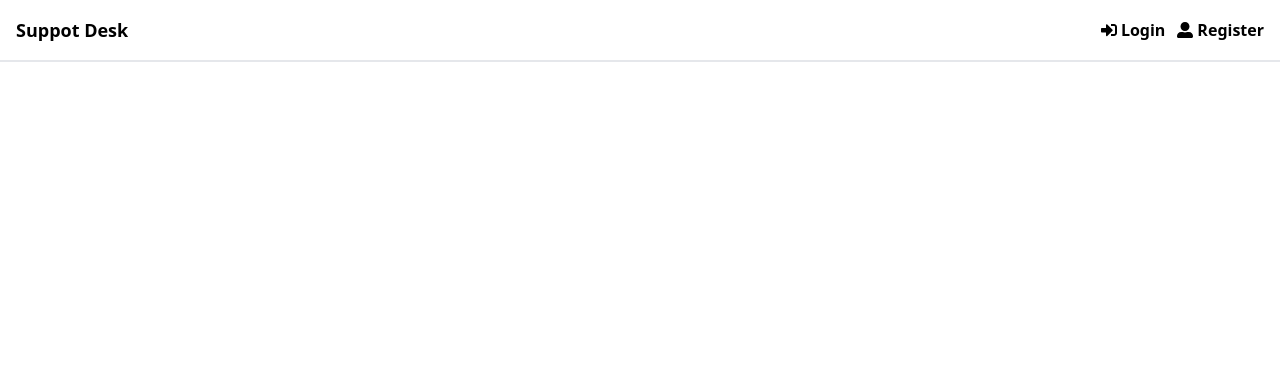
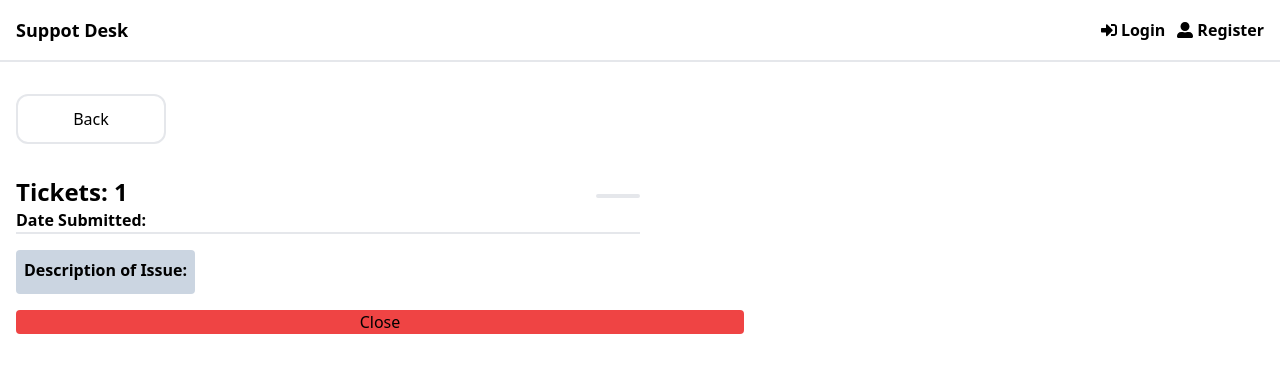
Before and after one commit to RoboGhost582/MERN-TicketSystem, a React (Create React App) app in the folder client/: page /tickets/1 in a window 1280 px wide. Shown: the top 372 px of the page. Built offline with nearby package versions, Linux system fonts and the light colour scheme; no server answers.

Commit message:
Added Single Ticket Func with a close button

```diff
--- a/client/src/App.js
+++ b/client/src/App.js
@@ -5,6 +5,7 @@ import HomePage from "./Pages/HomePage";
 import { Routes, Route } from 'react-router-dom'
 import NewTicket from "./Pages/NewTicket";
 import Ticket from "./Pages/Ticket";
+import SingleTicket from "./Pages/SingleTicket";
 
 
 function App() {
@@ -17,6 +18,7 @@ function App() {
         <Route path="/login" element={<Login />}/>
         <Route path="/newticket" element={<NewTicket />}/>
         <Route path="/tickets" element={<Ticket />}/>
+        <Route path="/tickets/:id" element={<SingleTicket />}/>
 
       </Routes>
     </div>
--- a/client/src/Components/TableItems.jsx
+++ b/client/src/Components/TableItems.jsx
@@ -1,22 +1,28 @@
 import React from 'react'
+import {useParams} from 'react-router-dom'
+import { Link } from 'react-router-dom'
 
 
-function TableItems() {
+function TableItems({item}) {
+    const {id} = useParams()
 
     return (
-        <tbody className='border-b-2 border-gray-400'>
+        <tbody className='border-b-2 border-gray-400' key={item._id}>
             <tr class="bg-gray-200 border-b dark:bg-gray-800 dark:border-gray-700">
                 <th scope="row" class="py-4 px-6 font-medium text-gray-900 whitespace-nowrap dark:text-white">
-                    1/14/2022, 1:45:09 PM
+                    {item.createdAt.slice(0,10)}
                 </th>
                 <td class="text-black py-4 px-6">
-                    Macbook Pro
+                    {item.product}
                 </td>
                 <td class="py-4 px-6">
-                    <p className='border-2 bg-green-500 px-5 rounded-full text-white text-center' >new</p>
+                    <p className='border-2 bg-green-500 px-5 rounded-full text-white text-center' >{item.status}</p>
                 </td>
                 <td class="py-4 px-6">
-                    <button className='border-2 bg-white text-black px-10 rounded-lg'>View</button>
+                    <Link to={`/tickets/${item._id}`}>
+                        <button className='border-2 bg-white text-black px-10 rounded-lg'>View</button>
+                    </Link>
+
                 </td>
             </tr>
         </tbody>
--- a/client/src/Context/UserContext.jsx
+++ b/client/src/Context/UserContext.jsx
@@ -4,6 +4,8 @@ export const UserContext = createContext(null);
 
 export const UserContextProvider = ({ children }) => {
   const [currentUser, setCurrentUser] = useState({});
+  const [tickets, setTickets] = useState([]);
+  const [singleTicket, setSingleTicket] = useState({});
   const [userStatus, setUserStatus] = useState(false);
 
   useEffect(() => {
@@ -19,7 +21,7 @@ export const UserContextProvider = ({ children }) => {
 
 
   return (
-    <UserContext.Provider value={{ currentUser, setCurrentUser, userStatus }}>
+    <UserContext.Provider value={{ currentUser, setCurrentUser, userStatus, tickets, setTickets, singleTicket, setSingleTicket}}>
       {children}
     </UserContext.Provider>
   );
--- /dev/null
+++ b/client/src/Pages/SingleTicket.jsx
@@ -0,0 +1,87 @@
+import React from "react";
+import { useParams } from "react-router-dom";
+import axios from "axios";
+import UserContext from "../Context/UserContext";
+import { useContext } from "react";
+import { useEffect } from "react";
+import TableItems from "../Components/TableItems";
+
+function SingleTicket() {
+  const { singleTicket, setSingleTicket, currentUser } =
+    useContext(UserContext);
+
+  useEffect(() => {
+    const fetchData = async () => {
+      const res = await axios.post(`/api/tickets/${id}`, {
+        user: currentUser._id,
+      });
+      if (res) {
+        console.log(res.data);
+        setSingleTicket(res.data);
+      }
+    };
+    fetchData();
+  }, []);
+
+  let { id } = useParams();
+
+  const onClickClose = async () => {
+    return await axios.put(`/api/tickets/${id}/update`, { status: "closed" });
+  };
+
+  const onClickOpen = async () => {
+    return await axios.put(`/api/tickets/${id}/update`, { status: "open" });
+  };
+
+  const closed = singleTicket.status;
+
+  return (
+    <div className="flex flex-col items-start justify-start p-4">
+      <button className=" border-2 w-[150px] h-[50px] rounded-xl text-center my-4">
+        Back
+      </button>
+      <div className="flex justify-between items-center sm:gap-10 md:gap-20 lg:gap-32 border-b-2 w-[50%]">
+        <div className="flex flex-col">
+          <h1 className="mt-4 font-bold text-2xl">Tickets: {id}</h1>
+          <p className="my24 font-bold text-md">
+            Date Submitted: {singleTicket.createdAt}
+          </p>
+        </div>
+        <div>
+          {closed === "closed" ? (
+            <p className="border-2 bg-red-500 px-5 rounded-full text-white text-center">
+              {" "}
+              {singleTicket.status}{" "}
+            </p>
+          ) : (
+            <p className="border-2 bg-green-500 px-5 rounded-full text-white text-center">
+              {" "}
+              {singleTicket.status}{" "}
+            </p>
+          )}
+        </div>
+      </div>
+      <div className="bg-slate-300 w-auto mt-4 rounded p-2 ">
+        <p className="font-bold text-md mb-1">Description of Issue: </p>
+        <p className> {singleTicket.desc} </p>
+      </div>
+      {closed === "closed" ? (
+        <button
+          onClick={onClickClose}
+          className="mt-4 bg-green-500 w-7/12 rounded"
+        >
+          Open
+        </button>
+      ) : (
+        <button
+          onClick={onClickOpen}
+          className="mt-4 bg-red-500 w-7/12 rounded"
+        >
+          Close
+        </button>
+      )}
+    </div>
+  );
+}
+
+export default SingleTicket;
--- a/client/src/Pages/Ticket.jsx
+++ b/client/src/Pages/Ticket.jsx
@@ -1,14 +1,33 @@
-import React from 'react'
-import TableItems from '../Components/TableItems'
+import React from "react";
+import TableItems from "../Components/TableItems";
+import UserContext from "../Context/UserContext";
+import { useContext } from "react";
+import { useEffect } from "react";
+import axios from "axios";
 
 function Ticket() {
+  const { currentUser, setTickets, tickets } = useContext(UserContext);
+
+  useEffect(() => {
+    const fetchData = async () => {
+      const res = await axios.post("/api/tickets", {user : currentUser._id});
+      if (res) {
+        console.log(res.data);
+        setTickets(res.data);
+      }
+    };
+    fetchData();
+  },[]);
+
   return (
-        <div className='flex flex-col items-center justify-center p-4'>
-            <div className='flex justify-start sm:w-[60%]'>
-                <button className=' border-2 w-[150px] h-[50px] rounded-xl text-center my-4'>Back</button>
+    <div className="flex flex-col items-center justify-center p-4">
+      <div className="flex justify-start sm:w-[60%]">
+        <button className=" border-2 w-[150px] h-[50px] rounded-xl text-center my-4">
+          Back
+        </button>
       </div>
 
-            <h1 className='my-4 font-bold text-2xl'>Tickets</h1>
+      <h1 className="my-4 font-bold text-2xl">Tickets</h1>
       <div>
         <div class="overflow-x-auto relative">
           <table class="w-full text-sm text-left text-gray-500 dark:text-gray-400">
@@ -23,20 +42,19 @@ function Ticket() {
                 <th scope="col" class="py-3 px-6">
                   Status
                 </th>
-                                <th scope="col" class="py-3 px-6">
-
-                                </th>
+                <th scope="col" class="py-3 px-6"></th>
               </tr>
             </thead>
-
-                        <TableItems />
-                        <TableItems />
-
+            {tickets.map((item) => {
+                return(
+                    <TableItems item = {item} />
+                )
+            })}
           </table>
         </div>
       </div>
     </div>
-    )
+  );
 }
 
-export default Ticket
+export default Ticket;
```
Also changed, not shown: 1 other file (tests, documents, lock files or other folders). Lines whose indentation alone changed are shown as unchanged.
